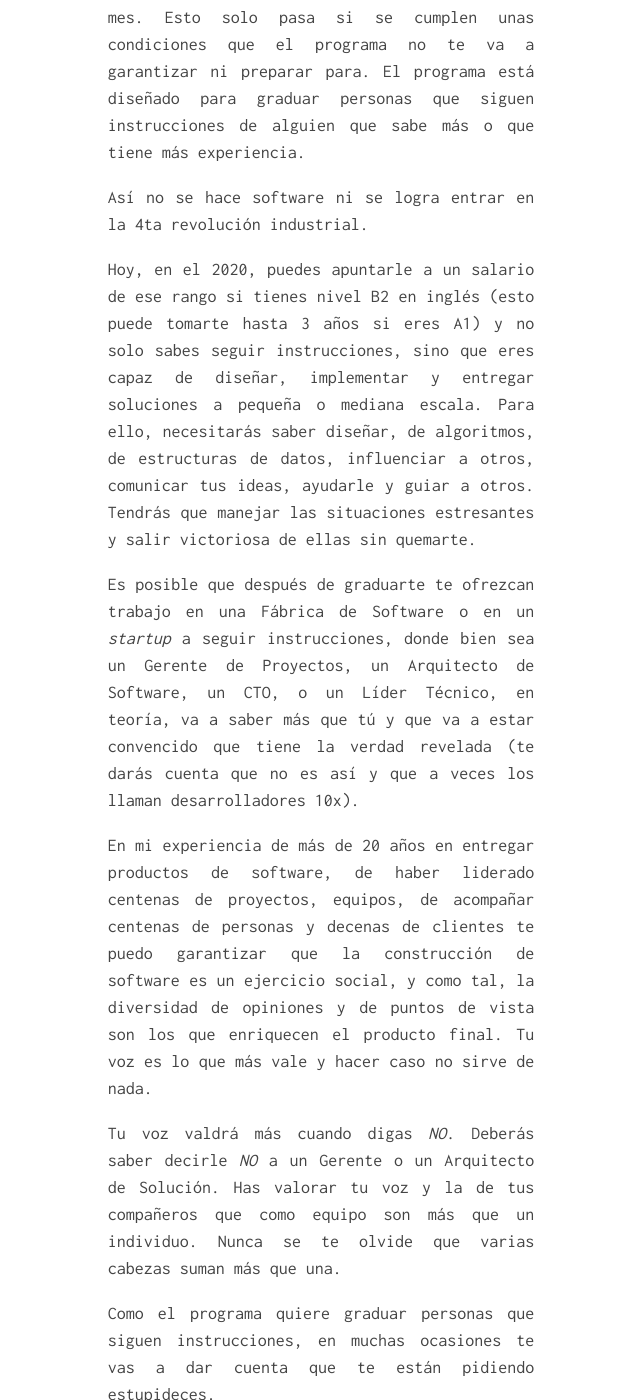
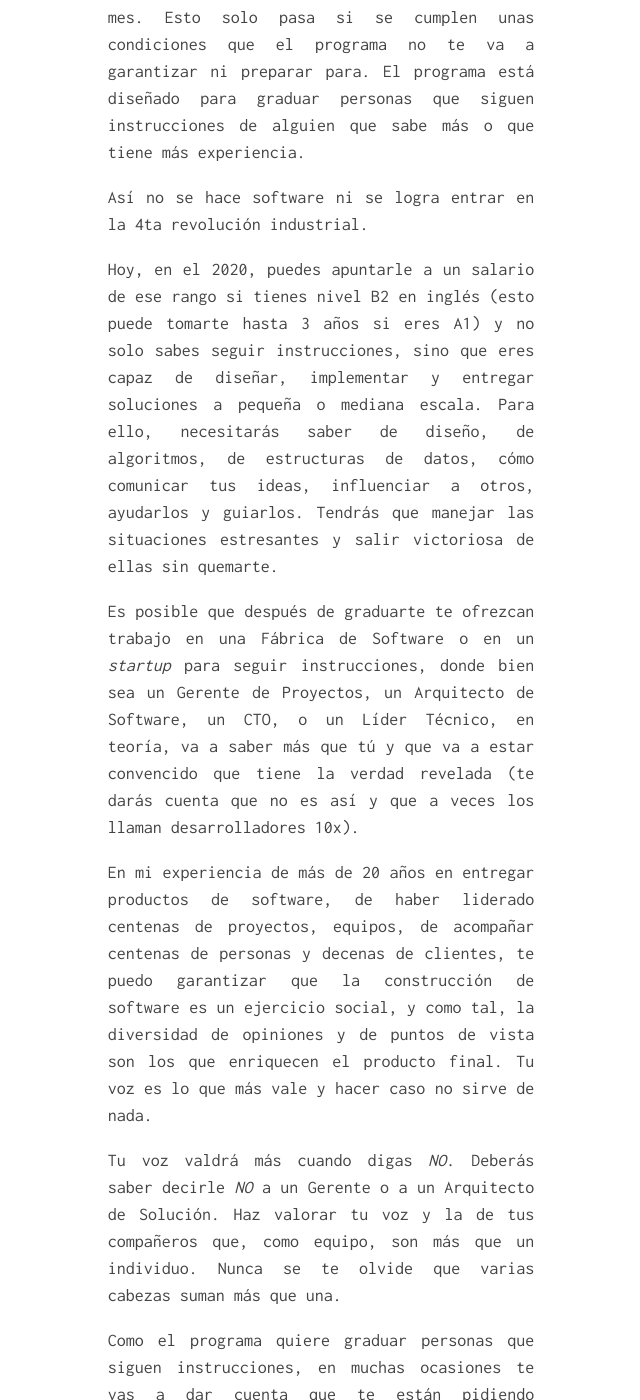
Before and after one commit to yujikiriki/yujikiriki.github.io, a Jekyll site: the page built from _posts/2020-09-16-carta_a_la_100001.md, in a window 1280 px wide and 1400 px high, scrolled down 506 px. Shown: the whole window, without its empty margins (319-959 px from the left). Built offline with Jekyll 4.4.1, drawn with Linux system fonts in a browser that asks for light colours; some of the changed text lies outside the part shown.

```diff
--- a/_posts/2020-09-16-carta_a_la_100001.md
+++ b/_posts/2020-09-16-carta_a_la_100001.md
@@ -11,27 +11,27 @@ Irresponsablemente el programa lo han vendido con la expectativa de que vas a de
 
 Así no se hace software ni se logra entrar en la 4ta revolución industrial.
 
-Hoy, en el 2020, puedes apuntarle a un salario de ese rango si tienes nivel B2 en inglés (esto puede tomarte hasta 3 años si eres A1) y no solo sabes seguir instrucciones, sino que eres capaz de diseñar, implementar y entregar soluciones a pequeña o mediana escala. Para ello, necesitarás saber diseñar, de algoritmos, de estructuras de datos, influenciar a otros, comunicar tus ideas, ayudarle y guiar a otros. Tendrás que manejar las situaciones estresantes y salir victoriosa de ellas sin quemarte.
+Hoy, en el 2020, puedes apuntarle a un salario de ese rango si tienes nivel B2 en inglés (esto puede tomarte hasta 3 años si eres A1) y no solo sabes seguir instrucciones, sino que eres capaz de diseñar, implementar y entregar soluciones a pequeña o mediana escala. Para ello, necesitarás saber de diseño, de algoritmos, de estructuras de datos, cómo comunicar tus ideas, influenciar a otros, ayudarlos y guiarlos. Tendrás que manejar las situaciones estresantes y salir victoriosa de ellas sin quemarte.
 
-Es posible que después de graduarte te ofrezcan trabajo en una Fábrica de Software o en un _startup_ a seguir instrucciones, donde bien sea un Gerente de Proyectos, un Arquitecto de Software, un CTO, o un Líder Técnico, en teoría, va a saber más que tú y que va a estar convencido que tiene la verdad revelada (te darás cuenta que no es así y que a veces los llaman desarrolladores 10x).
+Es posible que después de graduarte te ofrezcan trabajo en una Fábrica de Software o en un _startup_ para seguir instrucciones, donde bien sea un Gerente de Proyectos, un Arquitecto de Software, un CTO, o un Líder Técnico, en teoría, va a saber más que tú y que va a estar convencido que tiene la verdad revelada (te darás cuenta que no es así y que a veces los llaman desarrolladores 10x).
 
-En mi experiencia de más de 20 años en entregar productos de software, de haber liderado centenas de proyectos, equipos, de acompañar centenas de personas y decenas de clientes te puedo garantizar que la construcción de software es un ejercicio social, y como tal, la diversidad de opiniones y de puntos de vista son los que enriquecen el producto final. Tu voz es lo que más vale y hacer caso no sirve de nada.
+En mi experiencia de más de 20 años en entregar productos de software, de haber liderado centenas de proyectos, equipos, de acompañar centenas de personas y decenas de clientes, te puedo garantizar que la construcción de software es un ejercicio social, y como tal, la diversidad de opiniones y de puntos de vista son los que enriquecen el producto final. Tu voz es lo que más vale y hacer caso no sirve de nada.
 
-Tu voz valdrá más cuando digas *NO*. Deberás saber decirle *NO* a un Gerente o un Arquitecto de Solución. Has valorar tu voz y la de tus compañeros que como equipo son más que un individuo. Nunca se te olvide que varias cabezas suman más que una.
+Tu voz valdrá más cuando digas *NO*. Deberás saber decirle *NO* a un Gerente o a un Arquitecto de Solución. Haz valorar tu voz y la de tus compañeros que, como equipo, son más que un individuo. Nunca se te olvide que varias cabezas suman más que una.
 
 Como el programa quiere graduar personas que siguen instrucciones, en muchas ocasiones te vas a dar cuenta que te están pidiendo estupideces.
 
-En esos casos, construye una prueba de concepto, llénate de datos soportados por un experimento que hayas hecho y demuestrale a los Jefes que tu tienes la razón.
+En esos casos, construye una prueba de concepto, llénate de datos soportados por un experimento que hayas hecho y demuéstrale a los Jefes que tú tienes la razón.
 
-No porque eres tú, sino porque tu lógica, tus razonamientos, tu experimento y los datos que obtuviste así lo demuestran. Esto me ha salvado más de una vez de tener conversaciones de gusto, de caprichos o de forma. Tristemente para mi, aprendí a hacer eso fue de viejo.
+No porque eres tú, sino porque tu lógica, tus razonamientos, tu experimento y los datos que obtuviste así lo demuestran. Esto me ha salvado más de una vez de tener conversaciones de gusto, de caprichos o de forma. Tristemente para mí, aprendí a hacer eso ya de viejo.
 
 Al entrar al programa tomaste la decisión de ejercer el oficio que me ha dado de comer todos los años adultos de mi vida. Un oficio de mucho sacrificio, perseverancia y sobre todo, terquedad.
 
-Porque la habilidad que me ha sacado adelante es ser terco (hasta que los datos demuestren los contrario), porque encontrarás que en esta industria hay personas brillantes que no requieren mucho esfuerzo para entender o hacer cosas que a uno le cuestan mucho. Ahí, se terca.
+Porque la habilidad que me ha sacado adelante es ser terco (hasta que los datos demuestren los contrario), porque encontrarás que en esta industria hay personas brillantes que no requieren mucho esfuerzo para entender o hacer cosas que a uno le cuestan mucho. Ahí, sé terca.
 
-Para mi, admitir y entender que las cosas me cuestan más que a los demás me ha permitido saber que me tocará esforzarme 5 o 10 veces más que los demás para lograr alcanzar un objetivo.
+Para mí, admitir y entender que las cosas me cuestan más que a los demás me ha permitido saber que me tocará esforzarme 5 o 10 veces más que los demás para lograr alcanzar un objetivo.
 
-Lo bonito es que este oficio te regalará unos instantes de gran satisfacción. Cuando al fin lo que querías que funcionara funciona, te sentirás a la altura de las más grandes y más tesas. Solo que posiblemente nos costó mucho más tiempo y sueño.
+Lo bonito es que este oficio te regalará unos instantes de gran satisfacción. Cuando al fin lo que querías que funcionara funciona, te sentirás a la altura de las más grandes y más tesas. Solo que posiblemente te costó mucho más tiempo y sueño.
 
 Quiero contarte que en este oficio no vale tanto la pena ser un experto en una tecnología. Vale más entender el fundamento de las cosas.
 
@@ -111,7 +111,6 @@ Dale con toda que tu destino está en tus manos, no de un programa que será mal
 
 Trasciende los riesgos y falencias del programa del MinTIC, hazte cargo de tu futuro y estudia mucho, cuestiona, experimenta, crea, prueba y verás cómo desde un teclado modificas la realidad de todos.
 
-
 ##### Bitácora de cambios
 
-- Muchos errores de ortografía. Aprendí la diferencia entre _tú_ y _tu_ español.
+- Muchos errores de ortografía. Aprendí la diferencia entre _tú_ y _tu_ español. Karen Suarez me tendió la mano y me ayudo con la redacción general y una cantidad ridícula de errores que tenía. Gracias ❤.
```
Also changed, not shown: other parts of _posts/2020-09-16-carta_a_la_100001.md (+4 -4 lines).
